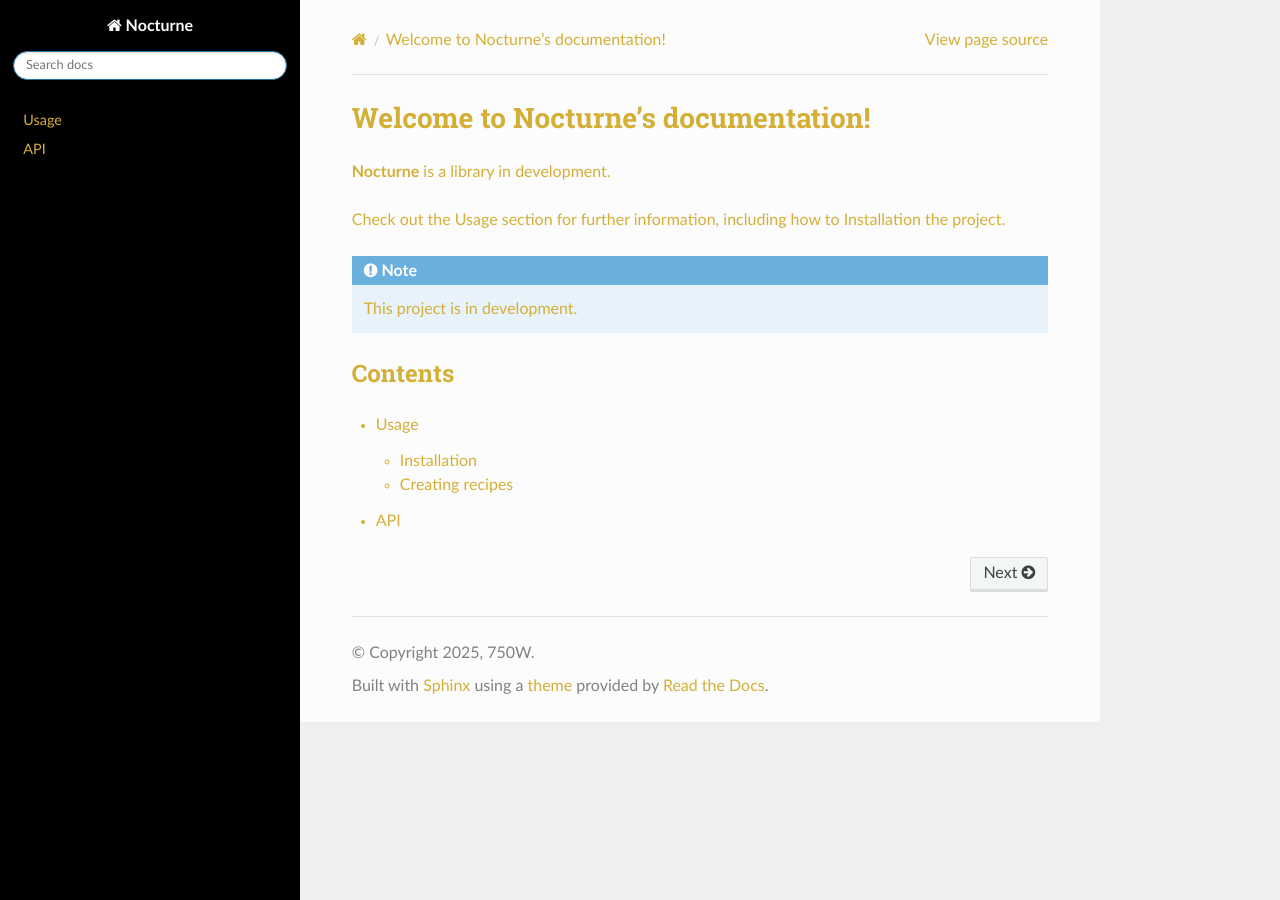
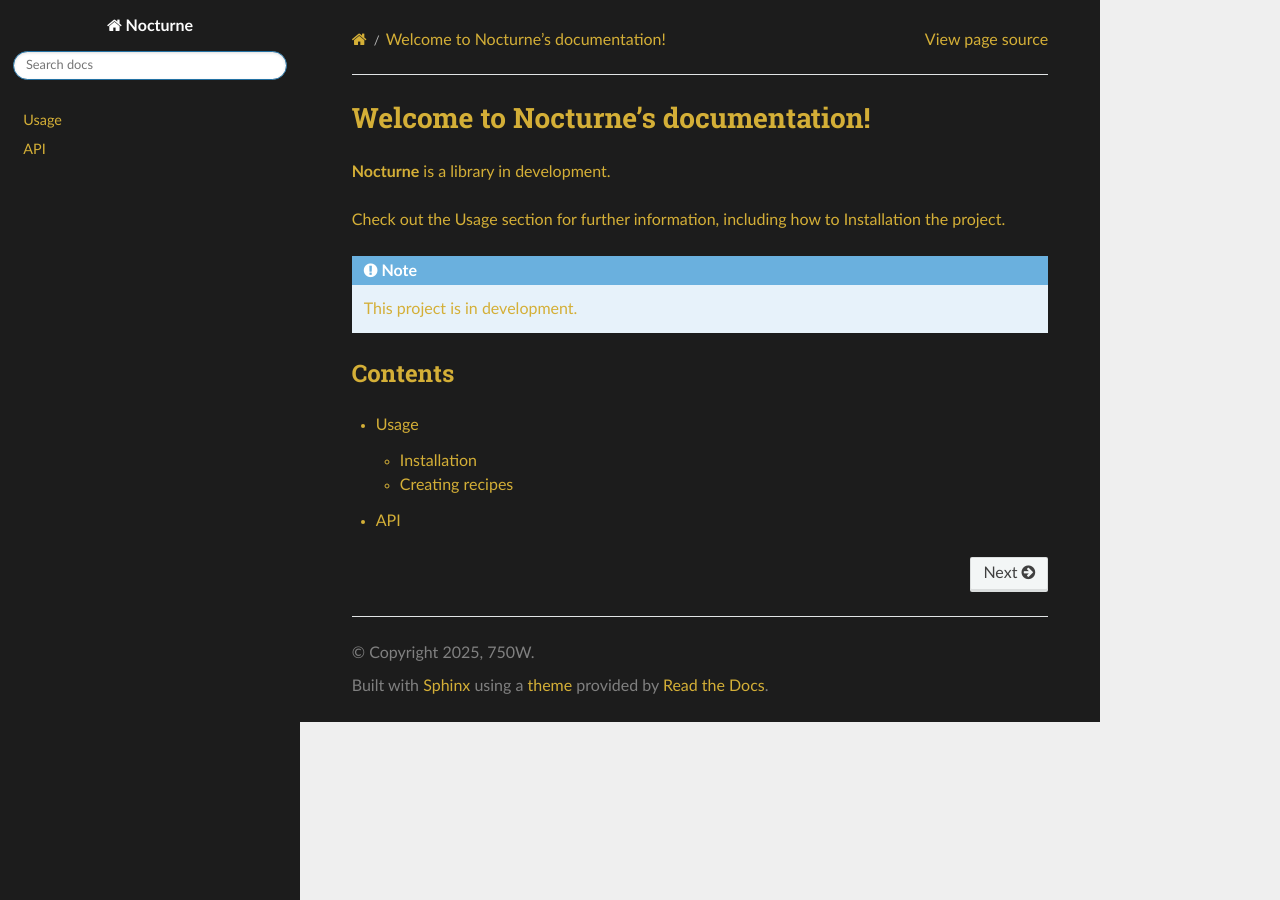
Before and after one commit to NocturneLib/Nocturne, a Sphinx documentation site: the page built from docs/source/index.rst, in a window 1280 px wide. Built offline with Sphinx 7.4.7 and the Read the Docs theme 3.1.0, drawn with Linux system fonts in a browser that asks for light colours.

Commit message:
Update conf.py

```diff
--- a/docs/source/conf.py
+++ b/docs/source/conf.py
@@ -30,8 +30,8 @@ templates_path = ['_templates']
 # -- Options for HTML output -------------------------------------------------
 html_theme = 'sphinx_rtd_theme'
 html_theme_options = {
-    # This changes the header background to black
-    'style_nav_header_background': '#000000',
+    # Override the navigation header background to match our dark theme
+    'style_nav_header_background': '#1C1C1C',
 }
 html_static_path = ['_static']
 html_css_files = [
@@ -40,15 +40,20 @@ html_css_files = [
 
 # -- Custom CSS Setup -----------
 css_content = """
-/* Custom Black and Gold Theme */
+/* Custom Nocturne Theme for ReadTheDocs */
 
-/* Base Body Styling */
+/* Overall background for all pages */
 body {
-    background-color: #000000;
+    background-color: #1C1C1C;
     color: #D4AF37;
 }
 
-/* Links */
+/* Remove any default white backgrounds from main containers */
+.document, .rst-content, .wy-nav-content {
+    background-color: #1C1C1C;
+}
+
+/* Links using gold and removing blue/purple defaults */
 a {
     color: #D4AF37;
 }
@@ -56,12 +61,12 @@ a:hover, a:focus {
     color: #ffffff;
 }
 
-/* Navbar/Header */
+/* Navbar/Header Styling */
 .rtd-navbar, .wy-nav-side, .wy-menu-vertical {
-    background-color: #000000;
+    background-color: #1C1C1C;
 }
 
-/* Sidebar links */
+/* Sidebar links styling */
 .wy-menu-vertical a, .wy-menu-vertical a:visited {
     color: #D4AF37;
 }
@@ -71,21 +76,27 @@ a:hover, a:focus {
 
 /* Code blocks */
 .highlight pre {
-    background: #1a1a1a;
+    background: #2E2E2E;
     color: #D4AF37;
 }
 
 /* Tables */
 table.docutils {
     border: 1px solid #D4AF37;
+    background-color: #1C1C1C;
 }
 table.docutils th, table.docutils td {
     border: 1px solid #D4AF37;
 }
 
-/* Section breaks */
-.section {
-    border-bottom: 1px solid #D4AF37;
+/* Section breaks and other elements */
+.section, .sidebar {
+    border-color: #D4AF37;
+}
+
+/* Remove any potential purple or blue accents */
+a.reference, .headerlink {
+    color: #D4AF37;
 }
 """
 
@@ -105,3 +116,4 @@ def setup(app):
 
 # -- Options for EPUB output -------------------------------------------------
 epub_show_urls = 'footnote'
+5
```
